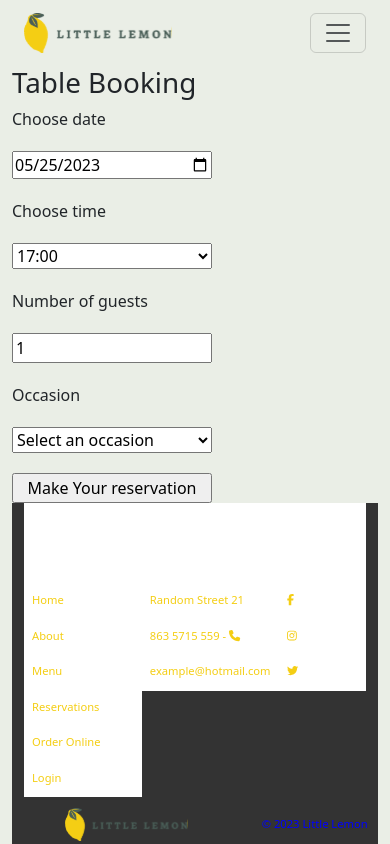
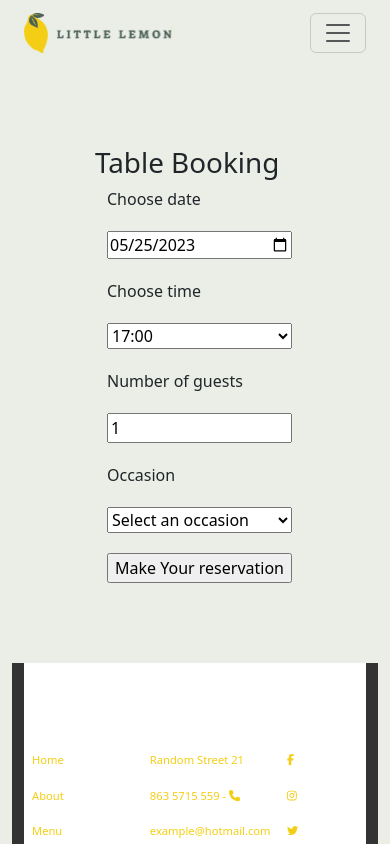
Before and after one commit to TasosTsiam/Capstone-App, a React (Create React App) app in the folder little-lemon/: page /reservations in a window 390 px wide. Shown: the top 844 px of the page. Built offline with nearby package versions, Linux system fonts and the light colour scheme.

Commit message:
Basic responsive addition. Added some needed responsiveness, to BookingForm, BookingPage, ConfirmedBooking components.

```diff
--- a/little-lemon/src/components/BookingForm.js
+++ b/little-lemon/src/components/BookingForm.js
@@ -23,7 +23,8 @@ function BookingForm({ availableTimes = [], dispatch, submitForm }) {
     };
 
     return (
-        <form style={{ display: 'grid', maxWidth: '200px', gap: '20px' }} onSubmit={handleFormSubmit}>
+        <div className="d-flex justify-content-center align-items-center">
+            <form className="container" style={{ display: 'grid', maxWidth: '200px', gap: '20px' }} onSubmit={handleFormSubmit}>
                 <label htmlFor="res-date">Choose date</label>
                 <input
                     type="date"
@@ -86,6 +87,8 @@ function BookingForm({ availableTimes = [], dispatch, submitForm }) {
                     value="Make Your reservation"
                 />
             </form>
+        </div>
+
     );
 }
 
--- a/little-lemon/src/components/BookingPage.js
+++ b/little-lemon/src/components/BookingPage.js
@@ -3,9 +3,13 @@ import BookingForm from './BookingForm';
 
 function BookingPage({availableTimes, dispatch, submitForm}) {
     return (
-        <div className="booking-page-container">
-            <h1>Table Booking</h1>
-            <BookingForm availableTimes={availableTimes} dispatch={dispatch} submitForm={submitForm}/>
+        <div className="container-fluid">
+            <div className="d-flex justify-content-center align-items-center">
+                <div className="booking-page-container">
+                    <h1>Table Booking</h1>
+                    <BookingForm availableTimes={availableTimes} dispatch={dispatch} submitForm={submitForm}/>
+                </div>
+            </div>
         </div>
     );
 }
--- a/little-lemon/src/components/ConfirmedBooking.js
+++ b/little-lemon/src/components/ConfirmedBooking.js
@@ -2,10 +2,12 @@ import React from 'react';
 
 function ConfirmedBooking() {
     return (
-      <div>
-        <h2>Booking Confirmed!</h2>
-        <p>Thank you for your reservation. We look forward to welcoming you!</p>
-      </div>
+        <div className="container">
+            <div className="d-flex flex-column justify-content-center align-items-center">
+                <h2>Booking Confirmed!</h2>
+                <p classname="text-wrap">Thank you for your reservation. We look forward to welcoming you!</p>
+            </div>
+        </div>
     );
 }
 
--- a/little-lemon/src/components/Main.js
+++ b/little-lemon/src/components/Main.js
@@ -39,6 +39,7 @@ function Main() {
 
     return (
         <Routes>
+            <Route path="/" element={<Homepage />} />
             <Route path="/homepage" element={<Homepage />} />
             <Route path="/reservations" element={<BookingPage availableTimes={availableTimes} dispatch={dispatch} submitForm={submitForm}/>} />
             <Route path="/confirmed" element={<ConfirmedBooking />} />
--- a/little-lemon/src/mycss/style.css
+++ b/little-lemon/src/mycss/style.css
@@ -522,4 +522,6 @@ body {
 
 .booking-page-container {
   background-color: transparent;
+  margin-top: 5rem;
+  margin-bottom: 5rem;
 }/*# sourceMappingURL=style.css.map */
--- a/little-lemon/src/myscss/style.scss
+++ b/little-lemon/src/myscss/style.scss
@@ -573,4 +573,6 @@ body {
 
 .booking-page-container {
     background-color: transparent;
+    margin-top: 5rem;
+    margin-bottom: 5rem;
 }
```
Also changed, not shown: 1 other file (tests, documents, lock files or other folders). Lines whose indentation alone changed are shown as unchanged.
